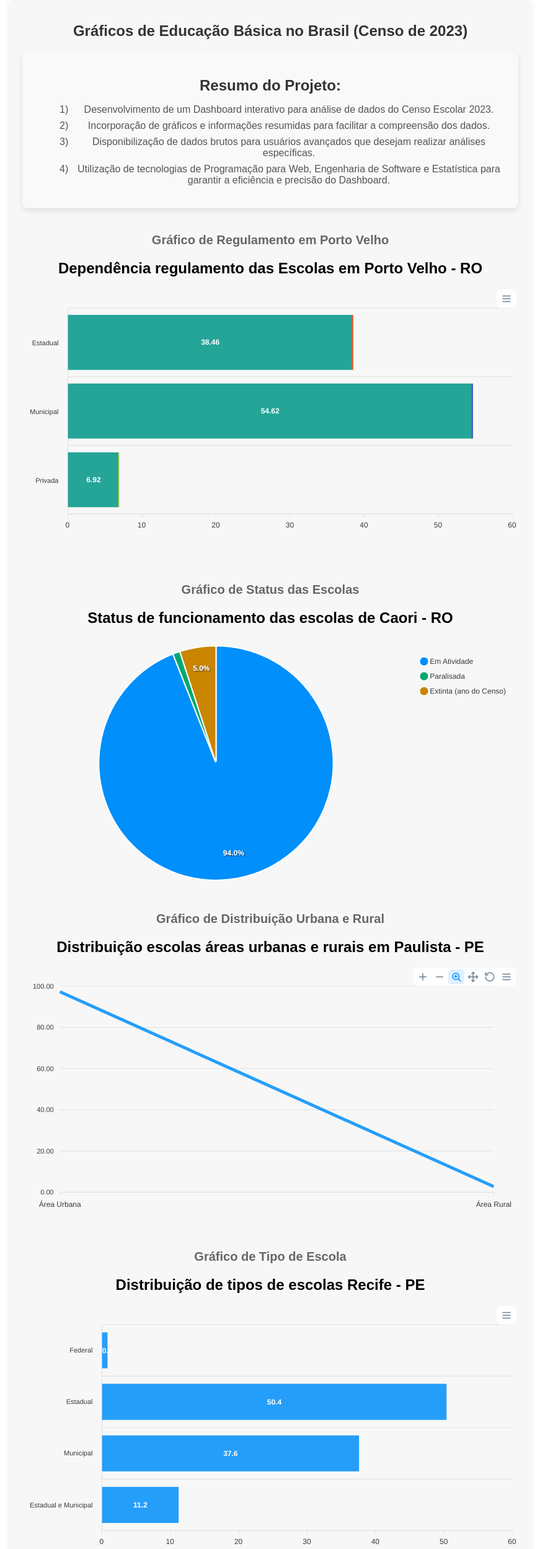
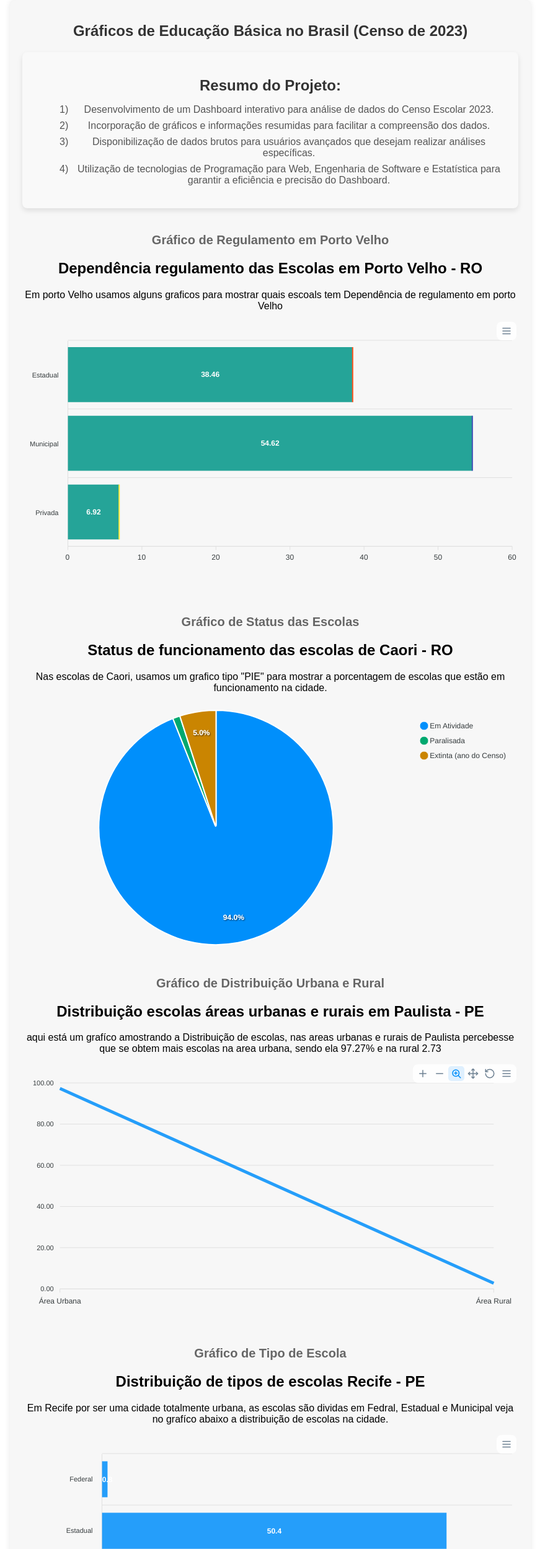
Before and after one commit to DavidHenrique2106/Dashboard_Js, a React (Create React App) app: page / in a window 1280 px wide. Shown: the top 2499 px of the page at 62% size, without its empty margins (204-1075 px from the left). Built offline with nearby package versions, Linux system fonts and the light colour scheme.

Commit message:
textos no grafico

```diff
--- a/src/components/EdBasica.js
+++ b/src/components/EdBasica.js
@@ -101,6 +101,9 @@ const ExcelChartComponent = () => {
   return (
     <div>
       <h1>Dependência regulamento das Escolas em Porto Velho - RO</h1>
+      <p>Em porto Velho usamos alguns graficos para mostrar quais escoals tem
+        Dependência de regulamento em porto Velho
+      </p>
       <Chart options={chartData.options} series={chartData.series} type="bar" height={400} />
       <br />
     </div>
--- a/src/components/Funcionamento.js
+++ b/src/components/Funcionamento.js
@@ -67,6 +67,8 @@ const SchoolStatusChart = () => {
   return (
     <div>
       <h1> Status de funcionamento das escolas de Caori - RO</h1>
+      <p> Nas escolas de Caori, usamos um grafico tipo "PIE" para mostrar a porcentagem de escolas
+        que estão em funcionamento na cidade. </p>
       <Chart options={chartData.options} series={chartData.series} type="pie" height={400} />
     </div>
   );
--- a/src/components/RespRegula.js
+++ b/src/components/RespRegula.js
@@ -100,6 +100,10 @@ const SchoolTypeChart = () => {
   return (
     <div>
       <h1>Distribuição de tipos de escolas Recife - PE</h1>
+      <p>
+        Em Recife por ser uma cidade totalmente urbana, as escolas são dividas em Fedral, Estadual e Municipal
+        veja no grafíco abaixo a distribuição de escolas na cidade.
+      </p>
       <Chart options={chartData.options} series={chartData.series} type="bar" height={400} />
     </div>
   );
--- a/src/components/RuralUrbana.js
+++ b/src/components/RuralUrbana.js
@@ -71,6 +71,9 @@ const UrbanRuralSchoolsChart = () => {
   return (
     <div>
       <h1>Distribuição escolas áreas urbanas e rurais em Paulista - PE</h1>
+      <p>aqui está um grafíco amostrando a Distribuição de escolas, nas areas urbanas e rurais de Paulista
+        percebesse que se obtem mais escolas na area urbana, sendo ela 97.27% e na rural 2.73
+      </p>
       <Chart options={chartData.options} series={chartData.series} type="line" height={400} />
     </div>
   );
```
